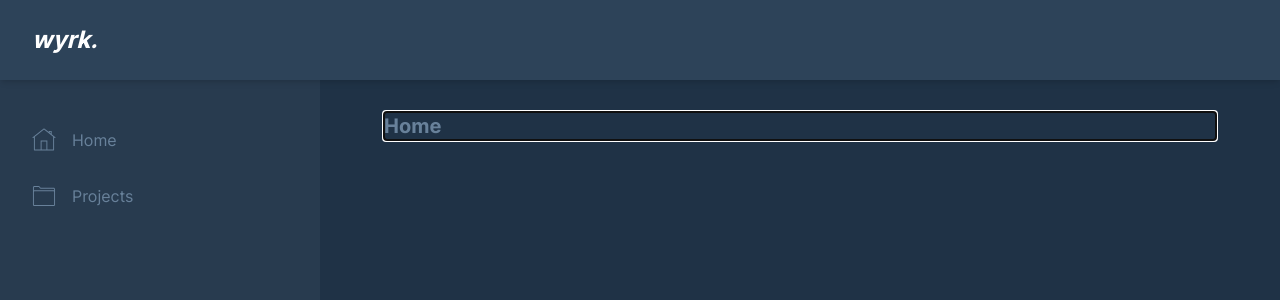
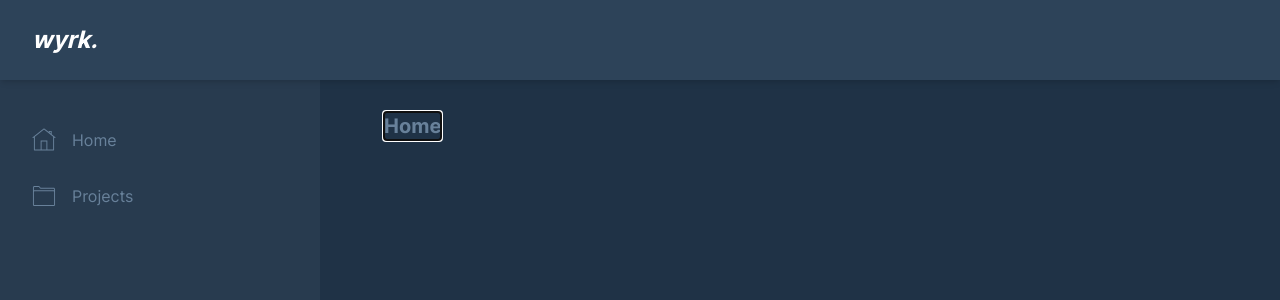
Before and after one commit to kerolol/wyrk, a Svelte app in the folder app/frontend/: page / in a window 1280 px wide. Shown: the top 300 px of the page. Built offline with nearby package versions, Linux system fonts and the light colour scheme.

Commit message:
add optional slot to content header

```diff
--- a/app/frontend/src/components/ContentHeader.svelte
+++ b/app/frontend/src/components/ContentHeader.svelte
@@ -4,9 +4,15 @@
 
     export let title: string
     export let breadcrumbs: Array<Breadcrumb>|null
+    export let useSlot: boolean = false;
 </script>
 
-<h1 class="text-wyrk-200 text-xl font-bold {breadcrumbs ? '' : 'mb-8'}">{title}</h1>
+<div class="flex justify-between content-center {breadcrumbs ? '' : 'mb-8'}">
+    <h1 class="text-wyrk-200 text-xl font-bold">{title}</h1>
+    {#if useSlot}
+        <slot></slot>
+    {/if}
+</div>
 
 {#if breadcrumbs}
     <Breadcrumbs items="{breadcrumbs}" />
```
